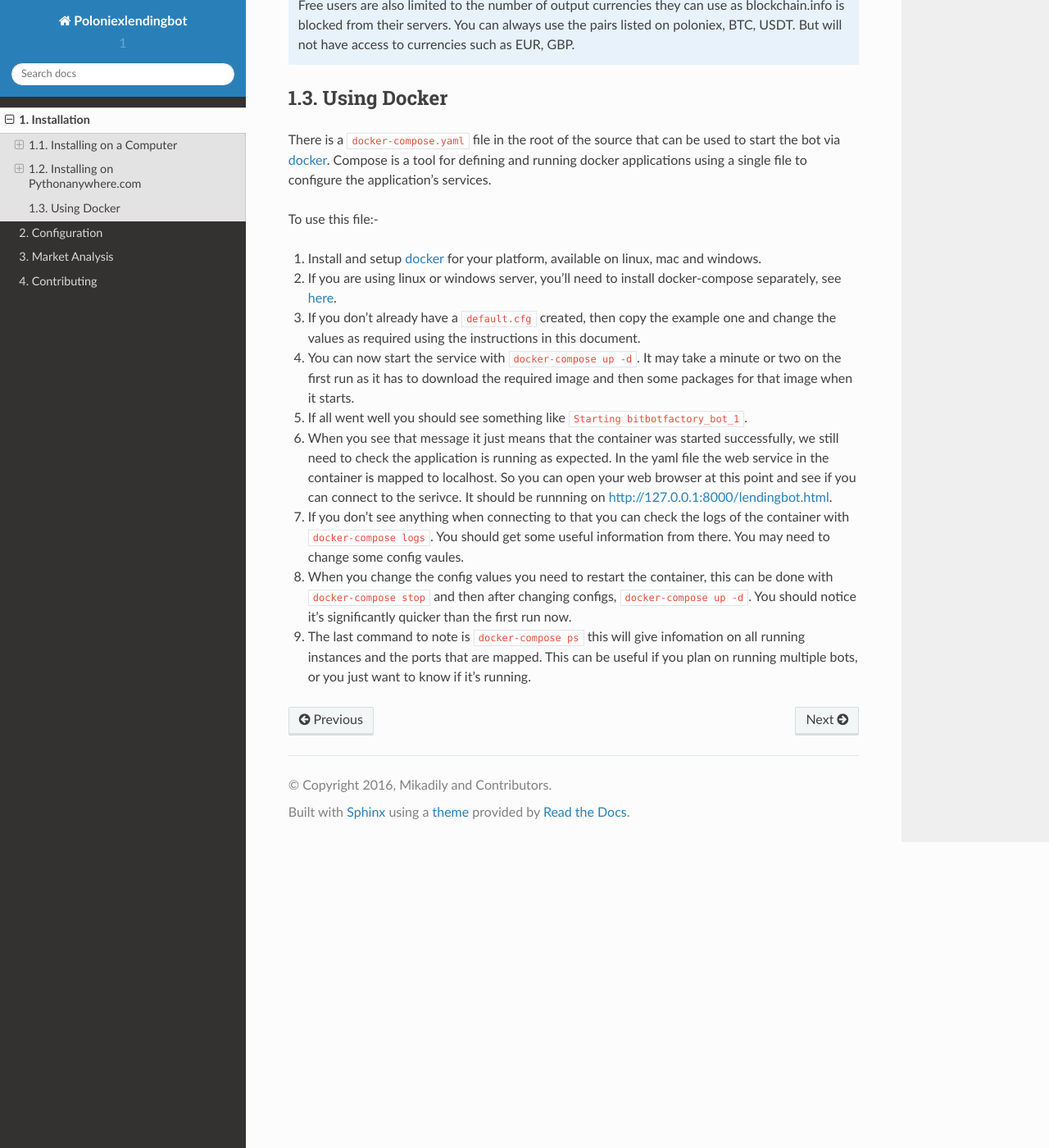
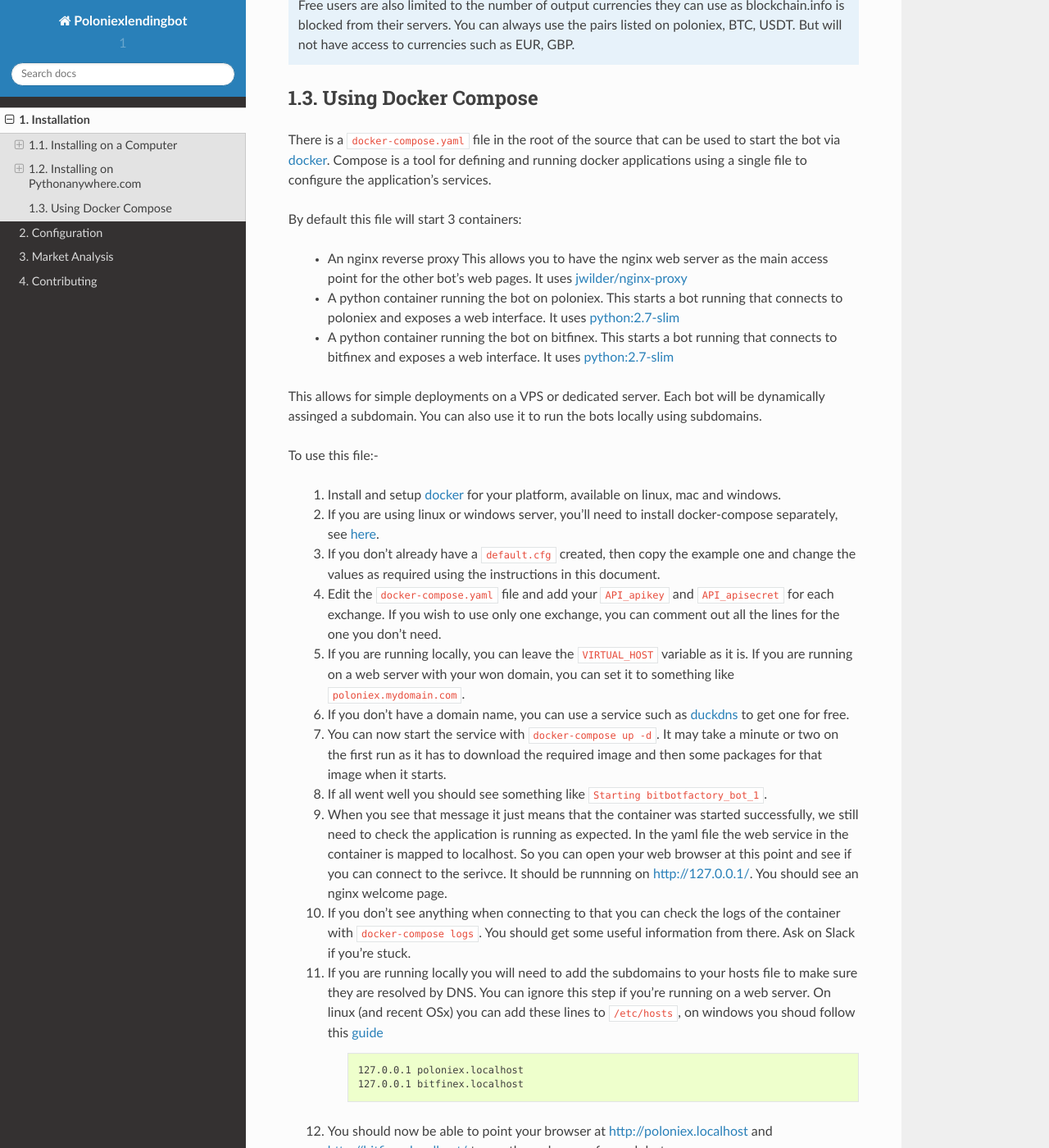
Before and after one commit to BitBotFactory/MikaLendingBot, a Sphinx documentation site: the page built from docs/installation.rst, in a window 1280 px wide and 1400 px high, scrolled down 4418 px. Shown: the whole window at 82% size. Built offline with Sphinx 7.4.7 and the Read the Docs theme 2.0.0, drawn with Linux system fonts in a browser that asks for light colours; some of the changed text lies outside the part shown.

Commit message:
Add nginx proxy and containers for both exchanges via docker-compose (#515)
* Add nginx proxy to docker-compose and allow some configuration via environment variables

* Fix for the bot log, fix hostname, explain how to use locally

* Remove comments

* Fix market_data dir

* Fix docs

* Update docs

* Fix errors

* Small fix

```diff
--- a/docs/installation.rst
+++ b/docs/installation.rst
@@ -49,7 +47,9 @@ To download the bot you can either:
 
 * Linux using systemd:
 
-    Create the file ``/lib/systemd/system/lendingbot.service`` which contains the following text::
+    Create the file ``/lib/systemd/system/lendingbot.service`` which contains the following text
+
+    .. code-block:: text
 
         [Unit]
         Description=LendingBot service
@@ -64,6 +64,7 @@ To download the bot you can either:
 
         [Install]
         WantedBy=multi-user.target
+
     Credit to GitHub user utdrmac.
 
     Modify the ExecStart and WorkingDirectory to match your setup.
@@ -161,19 +162,56 @@ To have the bot restart itself every 24 hours, you need to have a `premium pytho
 .. note:: If you are a free user, it will allow you to make the scheduled restart, but then it will only run for one hour and stop for 23.
 .. note:: Free users are also limited to the number of output currencies they can use as blockchain.info is blocked from their servers. You can always use the pairs listed on poloniex, BTC, USDT. But will not have access to currencies such as EUR, GBP.
 
-Using Docker
-============
+Using Docker Compose
+====================
 
 There is a ``docker-compose.yaml`` file in the root of the source that can be used to start the bot via `docker <https://www.docker.com/>`_.  Compose is a tool for defining and running docker applications using a single file to configure the application’s services.
 
+By default this file will start 3 containers:
+
+  - An nginx reverse proxy
+    This allows you to have the nginx web server as the main access point for the other bot's web pages.
+    It uses `jwilder/nginx-proxy <https://github.com/jwilder/nginx-proxy>`_
+  - A python container running the bot on poloniex.
+    This starts a bot running that connects to poloniex and exposes a web interface.
+    It uses `python:2.7-slim <https://hub.docker.com/r/library/python/tags/>`_
+  - A python container running the bot on bitfinex.
+    This starts a bot running that connects to bitfinex and exposes a web interface.
+    It uses `python:2.7-slim <https://hub.docker.com/r/library/python/tags/>`_
+
+This allows for simple deployments on a VPS or dedicated server. Each bot will be dynamically assinged a subdomain.
+You can also use it to run the bots locally using subdomains.
+
 To use this file:-
 
-#. Install and setup `docker <https://www.docker.com/>`_ for your platform, available on linux, mac and windows.
-#. If you are using linux or windows server, you'll need to install docker-compose separately, see `here <https://docs.docker.com/compose/install/>`_.
-#. If you don't already have a ``default.cfg`` created, then copy the example one and change the values as required using the instructions in this document.
-#. You can now start the service with ``docker-compose up -d``. It may take a minute or two on the first run as it has to download the required image and then some packages for that image when it starts.
-#. If all went well you should see something like ``Starting bitbotfactory_bot_1``.
-#. When you see that message it just means that the container was started successfully, we still need to check the application is running as expected. In the yaml file the web service in the container is mapped to localhost. So you can open your web browser at this point and see if you can connect to the serivce. It should be runnning on `<http://127.0.0.1:8000/lendingbot.html>`_.
-#. If you don't see anything when connecting to that you can check the logs of the container with ``docker-compose logs``. You should get some useful information from there. You may need to change some config vaules.
-#. When you change the config values you need to restart the container, this can be done with ``docker-compose stop`` and then after changing configs, ``docker-compose up -d``. You should notice it's significantly quicker than the first run now.
-#. The last command to note is ``docker-compose ps`` this will give infomation on all running instances and the ports that are mapped. This can be useful if you plan on running multiple bots, or you just want to know if it's running.
+  #. Install and setup `docker <https://www.docker.com/>`_ for your platform, available on linux, mac and windows.
+  #. If you are using linux or windows server, you'll need to install docker-compose separately, see `here <https://docs.docker.com/compose/install/>`_.
+  #. If you don't already have a ``default.cfg`` created, then copy the example one and change the values as required using the instructions in this document.
+  #. Edit the ``docker-compose.yaml`` file and add your ``API_apikey`` and ``API_apisecret`` for each exchange. If you wish to use only one exchange, you can comment out all the lines for the one you don't need.
+  #. If you are running locally, you can leave the ``VIRTUAL_HOST`` variable as it is. If you are running on a web server with your won domain, you can set it to something like ``poloniex.mydomain.com``.
+  #. If you don't have a domain name, you can use a service such as `duckdns <http://duckdns.org>`_ to get one for free.
+  #. You can now start the service with ``docker-compose up -d``. It may take a minute or two on the first run as it has to download the required image and then some packages for that image when it starts.
+  #. If all went well you should see something like ``Starting bitbotfactory_bot_1``.
+  #. When you see that message it just means that the container was started successfully, we still need to check the application is running as expected. In the yaml file the web service in the container is mapped to localhost. So you can open your web browser at this point and see if you can connect to the serivce. It should be runnning on `<http://127.0.0.1/>`_. You should see an nginx welcome page.
+  #. If you don't see anything when connecting to that you can check the logs of the container with ``docker-compose logs``. You should get some useful information from there. Ask on Slack if you're stuck.
+  #. If you are running locally you will need to add the subdomains to your hosts file to make sure they are resolved by DNS. You can ignore this step if you're running on a web server. On linux (and recent OSx) you can add these lines to ``/etc/hosts``, on windows you shoud follow this `guide <https://support.rackspace.com/how-to/modify-your-hosts-file/>`_
+
+       .. code-block:: text
+
+          127.0.0.1 poloniex.localhost
+          127.0.0.1 bitfinex.localhost
+
+  #. You should now be able to point your browser at `<http://poloniex.localhost>`_ and `<http://bitfinex.localhost/>`_ to see the web pages for each bot.
+
+Extending the file:-
+
+    - Most config values from default.cfg can be overridden in the docker-compose file. You should add them in the enviroment section in the same format as the ones listed. i.e. ``Category_Option``
+    - You can add as many extra bots as you want. Each one will need to have a new ``VIRTUAL_HOST`` entry.
+    - If you prefer to have everything in config files rather than enviroment variables, you can create a new cfg file for each bot and modify the ``command`` line to use that cfg file instead.
+
+Other info:-
+
+  - Each bot will create a log file in the root of your git checkout.
+  - If you are using market analysis, you only need one bot per exchange. Extra bots will be able to share the database.
+  - When you change the config values you need to restart the container, this can be done with ``docker-compose stop`` and then after changing configs, ``docker-compose up -d``. You should notice it's significantly quicker than the first run now.
+  - The last command to note is ``docker-compose ps`` this will give infomation on all running instances and the ports that are mapped. This can be useful if you plan on running multiple bots, or you just want to know if it's running.
```
Also changed, not shown: other parts of docs/installation.rst (+0 -2 lines), docker-compose.yaml (+67 -11 lines), docs/configuration.rst (+9 -5 lines), 2 other files.
